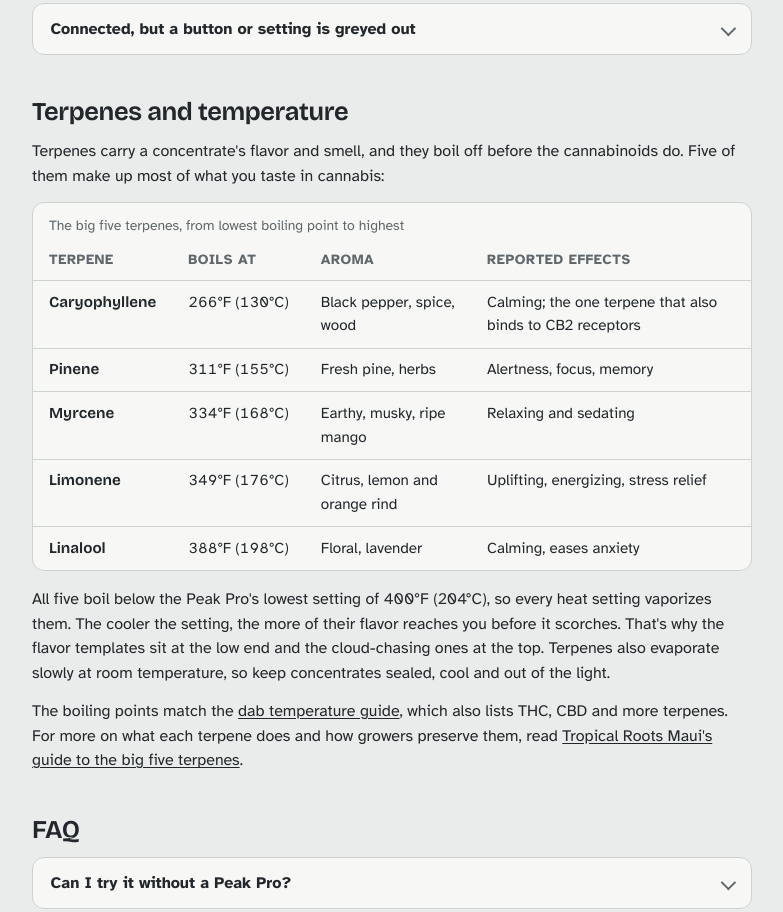
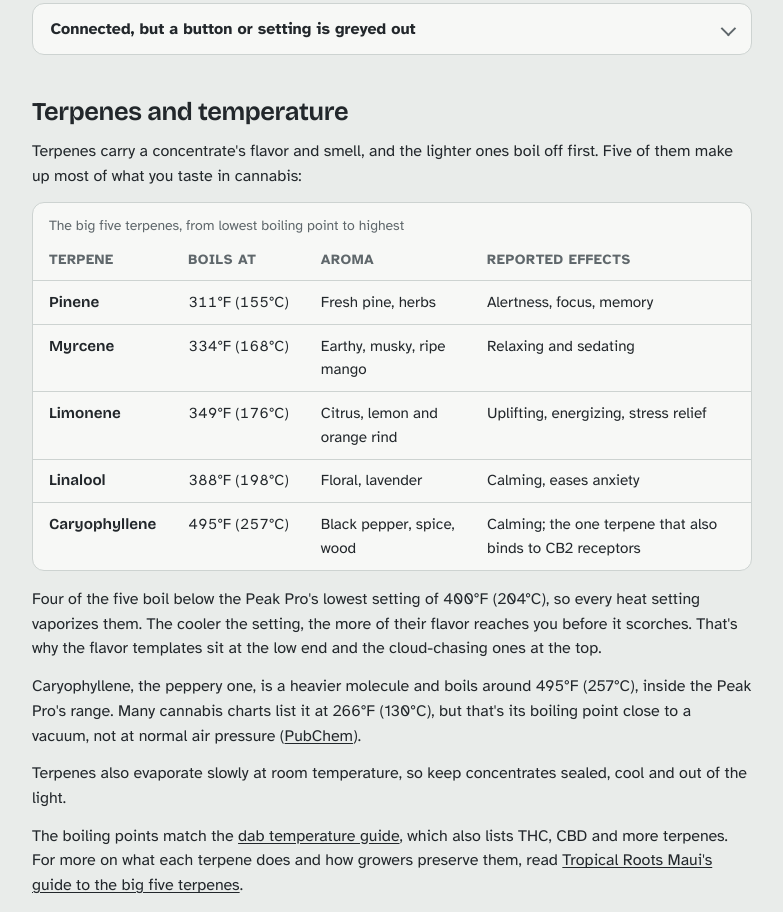
Before and after one commit to magikh0e/puffco-peak-control, a plain HTML site: page help.html in a window 1280 px wide. Shown: the part 3659-4571 px from the top of the page, without its empty margins (248-1031 px from the left). Drawn offline with nearby package versions, Linux system fonts and the light colour scheme.

Commit message:
Correct caryophyllene's boiling point to 495°F (257°C)
The 266°F (130°C) that many cannabis charts list is its boiling point at
14 mmHg, close to a vacuum (PubChem). At normal air pressure it boils at
256-259°C, inside the Peak Pro's range. The dab temperature guide and the
help page now list it at the hot end with a note and a PubChem link, and
the help page says four of the big five boil below 400°F, not all five.

```diff
--- a/help.html
+++ b/help.html
@@ -432,8 +432,8 @@
 
     <section id="terpenes" aria-labelledby="terpenes-h">
       <h2 id="terpenes-h">Terpenes and temperature</h2>
-      <p>Terpenes carry a concentrate's flavor and smell, and they boil off before the
-        cannabinoids do. Five of them make up most of what you taste in cannabis:</p>
+      <p>Terpenes carry a concentrate's flavor and smell, and the lighter ones boil off first.
+        Five of them make up most of what you taste in cannabis:</p>
       <div class="table-wrap">
         <table>
           <caption>The big five terpenes, from lowest boiling point to highest</caption>
@@ -441,19 +441,24 @@
             <tr><th scope="col">Terpene</th><th scope="col">Boils at</th><th scope="col">Aroma</th><th scope="col">Reported effects</th></tr>
           </thead>
           <tbody>
-            <tr><th scope="row">Caryophyllene</th><td class="bp">266°F (130°C)</td><td>Black pepper, spice, wood</td><td>Calming; the one terpene that also binds to CB2 receptors</td></tr>
             <tr><th scope="row">Pinene</th><td class="bp">311°F (155°C)</td><td>Fresh pine, herbs</td><td>Alertness, focus, memory</td></tr>
             <tr><th scope="row">Myrcene</th><td class="bp">334°F (168°C)</td><td>Earthy, musky, ripe mango</td><td>Relaxing and sedating</td></tr>
             <tr><th scope="row">Limonene</th><td class="bp">349°F (176°C)</td><td>Citrus, lemon and orange rind</td><td>Uplifting, energizing, stress relief</td></tr>
             <tr><th scope="row">Linalool</th><td class="bp">388°F (198°C)</td><td>Floral, lavender</td><td>Calming, eases anxiety</td></tr>
+            <tr><th scope="row">Caryophyllene</th><td class="bp">495°F (257°C)</td><td>Black pepper, spice, wood</td><td>Calming; the one terpene that also binds to CB2 receptors</td></tr>
           </tbody>
         </table>
       </div>
-      <p>All five boil below the Peak Pro's lowest setting of 400°F (204°C), so every heat setting
-        vaporizes them. The cooler the setting, the more of their flavor reaches you before it
-        scorches. That's why the flavor templates sit at the low end and the cloud-chasing ones at
-        the top. Terpenes also evaporate slowly at room temperature, so keep concentrates sealed,
-        cool and out of the light.</p>
+      <p>Four of the five boil below the Peak Pro's lowest setting of 400°F (204°C), so every heat
+        setting vaporizes them. The cooler the setting, the more of their flavor reaches you before
+        it scorches. That's why the flavor templates sit at the low end and the cloud-chasing ones
+        at the top.</p>
+      <p>Caryophyllene, the peppery one, is a heavier molecule and boils around 495°F (257°C),
+        inside the Peak Pro's range. Many cannabis charts list it at 266°F (130°C), but that's its
+        boiling point close to a vacuum, not at normal air pressure
+        (<a href="https://pubchem.ncbi.nlm.nih.gov/compound/5281515" rel="noopener">PubChem</a>).</p>
+      <p>Terpenes also evaporate slowly at room temperature, so keep concentrates sealed, cool and
+        out of the light.</p>
       <p>The boiling points match the <a href="temps.html">dab temperature guide</a>, which also
         lists THC, CBD and more terpenes. For more on what each terpene does and how growers
         preserve them, read
```
Also changed, not shown: temps.html (+2 -2 lines), 1 other file.
